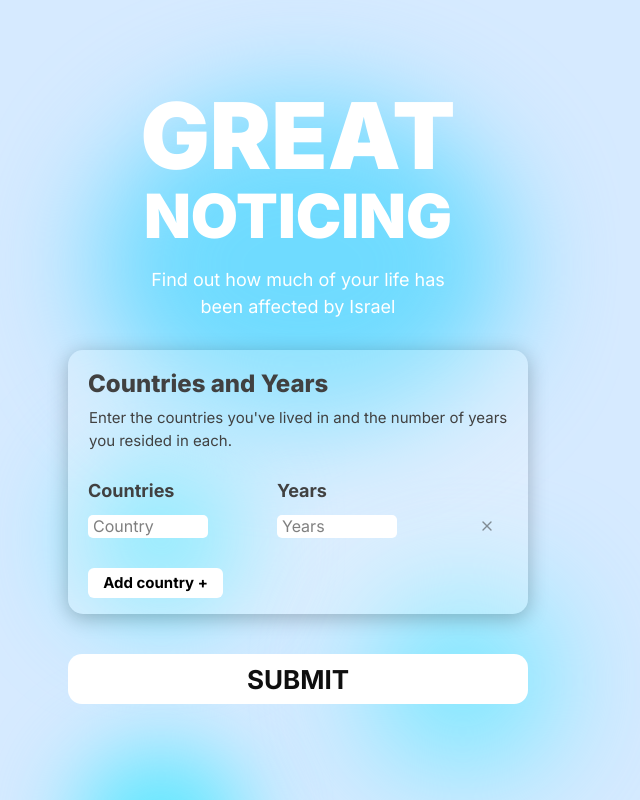
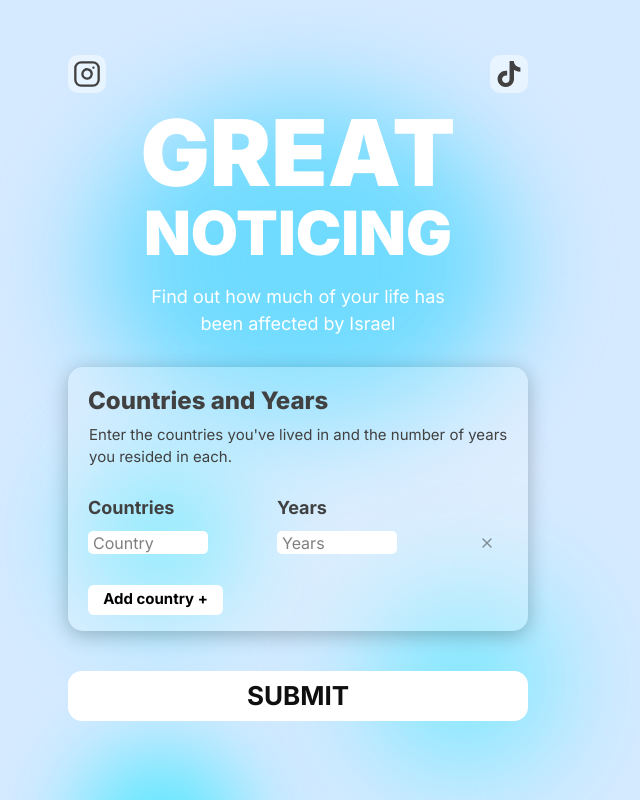
Before and after one commit to Maty1ek/ziometer, a Next.js app: page / in a window 1280 px wide. Shown: the whole page, without its empty margins (342-982 px from the left). Built offline with nearby package versions, Linux system fonts and the light colour scheme.

Commit message:
added my socials

```diff
--- a/src/app/page.jsx
+++ b/src/app/page.jsx
@@ -1,7 +1,7 @@
 "use client";
 import Image from "next/image";
 import bgCircles from "../../public/bg_circles.svg";
-import { CircleUserRound, Menu, XIcon } from "lucide-react";
+import { CircleUserRound, Instagram, InstagramIcon, Menu, XIcon } from "lucide-react";
 import MainInputs from "@/components/main-inputs";
 // import BuyModal from "@/components/BuyModal";
 import { useState, useEffect } from "react";
@@ -126,8 +126,27 @@ export default function Home() {
               <CircleUserRound size={36} />
             </div>
           </div> */}
+          <div className="text-[#414141] heading_buttons w-full flex justify-between  ">
+            <a href="https://www.instagram.com/g.zhann/" target="blank" className="bg-[#ffffff76] rounded-[10px] p-[5px]">
+              <InstagramIcon size={28}/>
+            </a>
+            <a href="https://www.tiktok.com/@g.zhann1" target="blank" className="bg-[#ffffff76] rounded-[10px] p-[5px] ">
+              <svg
+                xmlns="http://www.w3.org/2000/svg"
+                fill="#414141"
+                width="28px"
+                height="28px"
+                viewBox="0 0 32 32"
+                version="1.1"
+              >
+                <title>tiktok</title>
+                <path d="M16.656 1.029c1.637-0.025 3.262-0.012 4.886-0.025 0.054 2.031 0.878 3.859 2.189 5.213l-0.002-0.002c1.411 1.271 3.247 2.095 5.271 2.235l0.028 0.002v5.036c-1.912-0.048-3.71-0.489-5.331-1.247l0.082 0.034c-0.784-0.377-1.447-0.764-2.077-1.196l0.052 0.034c-0.012 3.649 0.012 7.298-0.025 10.934-0.103 1.853-0.719 3.543-1.707 4.954l0.020-0.031c-1.652 2.366-4.328 3.919-7.371 4.011l-0.014 0c-0.123 0.006-0.268 0.009-0.414 0.009-1.73 0-3.347-0.482-4.725-1.319l0.040 0.023c-2.508-1.509-4.238-4.091-4.558-7.094l-0.004-0.041c-0.025-0.625-0.037-1.25-0.012-1.862 0.49-4.779 4.494-8.476 9.361-8.476 0.547 0 1.083 0.047 1.604 0.136l-0.056-0.008c0.025 1.849-0.050 3.699-0.050 5.548-0.423-0.153-0.911-0.242-1.42-0.242-1.868 0-3.457 1.194-4.045 2.861l-0.009 0.030c-0.133 0.427-0.21 0.918-0.21 1.426 0 0.206 0.013 0.41 0.037 0.61l-0.002-0.024c0.332 2.046 2.086 3.59 4.201 3.59 0.061 0 0.121-0.001 0.181-0.004l-0.009 0c1.463-0.044 2.733-0.831 3.451-1.994l0.010-0.018c0.267-0.372 0.45-0.822 0.511-1.311l0.001-0.014c0.125-2.237 0.075-4.461 0.087-6.698 0.012-5.036-0.012-10.060 0.025-15.083z" />
+              </svg>
+              {/* <Image height={34} width={34} src={"tiktok_icon.svg"} /> */}
+            </a>
+          </div>
 
-          <div className="headings mt-[30px] flex flex-col justify-center items-center text-white">
+          <div className="headings mt-[25px] flex flex-col justify-center items-center text-white">
             <div className="heading_title flex flex-col items-center">
               <h1 className="font-black text-[92px]">GREAT</h1>
               <h2 className="font-black text-[61px]">NOTICING</h2>
```
